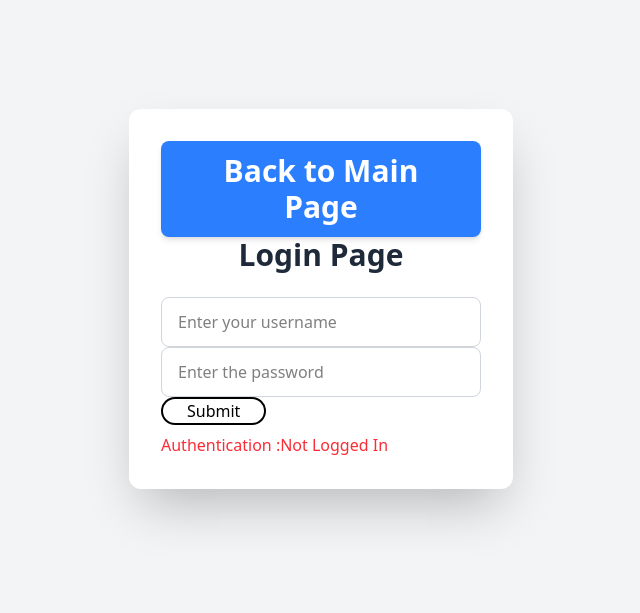
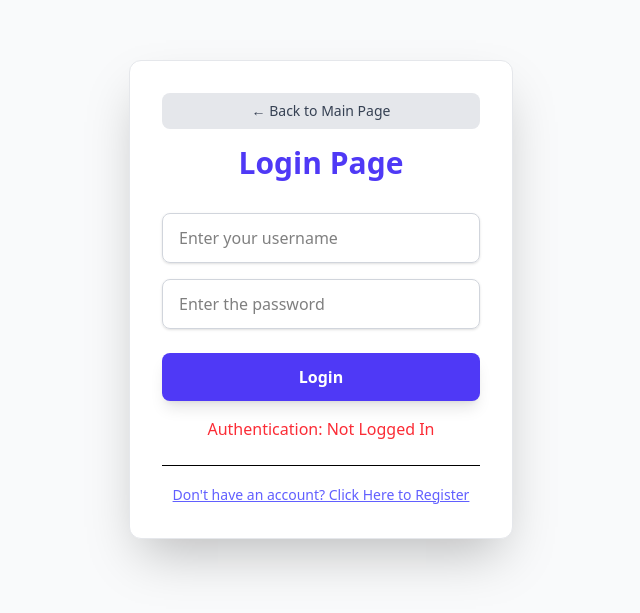
Before and after one commit to ZohaibManzoor2004/QuizApp, a Next.js app: page /login in a window 1280 px wide. Shown: the part 101-714 px from the top of the page, without its empty margins (319-959 px from the left). Built offline with nearby package versions, Linux system fonts and the light colour scheme.

Commit message:
login and quiz questions sequence managed

```diff
--- a/app/admin/addQuestions/page.tsx
+++ b/app/admin/addQuestions/page.tsx
@@ -32,7 +32,6 @@ export default function page({ }: Props) {
         }
 
         var ExistingQuest = await QuestionsData();
-
         console.log("Questions Data read from addQuestions route : ", ExistingQuest);
         console.log("The length of the existing questions array is :", ExistingQuest.length)
 
--- a/app/login/page.tsx
+++ b/app/login/page.tsx
@@ -3,23 +3,32 @@ import React, { useState } from 'react'
 import { useRouter } from "next/navigation";
 import { useUserStore } from "./userStore";
 
-// Correct Import for files in the same directory
-// import { readAuthData } from "./AuthHelper";
 import { authenticateUser } from './AuthHelper';
-
+import { registerUser } from './AuthHelper';
 type Props = {}
 
 export default function Login({ }: Props) {
     const setUsernameStore = useUserStore((state) => state.setUsername); // ✅ top-level hook
     const [username, setUsername] = useState("");
     const [password, setPassword] = useState("");
+    const [pageName, setPageName] = useState("Login Page");
+    const [endpoint, setEndPoint] = useState('')
     const [authMessage, setAuthMessage] = useState("Not Logged In");
     const router = useRouter();
 
     const handleClick = () => {
         router.push("/")
     }
-    const handleSubmit = async (e: React.FormEvent) => {
+
+    const handleRegister = () => {
+        setPageName("Register Page");
+        setEndPoint("Register");
+        console.log("Register mode enabled");
+    };
+
+
+    const handleLogin = async (e: React.FormEvent) => {
+        console.log("Clicked on Login")
         e.preventDefault();
         let response = await authenticateUser(username, password);
         console.log("response from handleSubmit is : ", response);
@@ -30,64 +39,108 @@ export default function Login({ }: Props) {
         if (response.status === "success") {
             response = { status: "success", message: "Logged In", username: username };
             console.log("success");
-            console.log("The necessary user data is : ", response.status,response.message,response.username );
+            console.log("The necessary user data is : ", response.status, response.message, response.username);
             setUsernameStore(response.username);
             setAuthMessage(response.message);
-            if (username === "Admin12"){
+            if (username === "Admin12") {
                 console.log("Admin Logged In!!");
                 router.push("/admin");
             }
-            else{
+            else {
                 router.push("/quiz");
-            }             //console.log("The username from userStore is : ",  await useUserStore((state)=>state.username))
+            }             //console.log("The username from userStore is : ",  await useUserStore((state)=>state.username))
         }
     }
+    const handleSubmit = async (e: React.FormEvent) => {
+        e.preventDefault();
+
+        if (endpoint === "Register") {
+            await registerUser(username, password);
+            router.push("/quiz");
+            return ;
+        }
+
+        await handleLogin(e);
+    };
+
 
     return (
-        // Outer div: Full screen height, centered content, dark background
-        <div className="min-h-screen flex items-center justify-center bg-gray-100 p-4">
+        // Outer div: Full screen height, centered content, light background
+        <div className="min-h-screen flex items-center justify-center bg-gray-50 p-4">
 
 
             {/* Login Card/Container: White background, rounded corners, shadow, max width */}
-            <div className="bg-white p-8 rounded-xl shadow-2xl w-full max-w-sm">
+            <div className="bg-white p-8 rounded-xl shadow-2xl w-full max-w-sm border border-gray-200">
 
-                {/* Title: Large, bold, centered text, margin bottom */}
-                <div className="text-3xl font-bold text-center text-gray-800 mb-6">
+                {/* Header Section */}
+                <div className="mb-8">
+                    {/* Back button and Title Container */}
+                    <div className="flex flex-col items-center space-y-4">
                         <button
-                        className="bg-blue-500 hover:bg-blue-600 text-white font-semibold py-3 px-6 rounded-lg shadow-md transition duration-200 ease-in-out transform hover:scale-105"
+                            className="w-full py-2 px-4 bg-gray-200 text-gray-700 font-medium text-sm rounded-lg hover:bg-gray-300 transition duration-150 ease-in-out"
                             onClick={handleClick}
                         >
-                        Back to Main Page
+                            ← Back to Main Page
                         </button>
-                    Login Page
+                        <h1 className="text-3xl font-extrabold text-center text-indigo-600">
+                            {pageName}
+                        </h1>
+                    </div>
                 </div>
 
-                <form onSubmit={handleSubmit}
-                >
-                    {/* Input field */}
+                <form onSubmit={handleSubmit} className='space-y-4'>
+                    {/* Input field - Username */}
                     <input
                         type="text"
-                        placeholder="Enter your username" // Added placeholder for clarity
+                        placeholder="Enter your username"
                         value={username}
                         onChange={(e) => setUsername(e.target.value)}
-                        // Input styling: Full width, padding, border, focus ring
-                        className="w-full px-4 py-3 border border-gray-300 rounded-lg focus:outline-none focus:ring-2 focus:ring-blue-500 focus:border-blue-500 transition duration-150 ease-in-out"
+                        // Input styling: Full width, padding, border, focus ring, margin bottom
+                        className="w-full px-4 py-3 border border-gray-300 rounded-lg focus:outline-none focus:ring-2 focus:ring-indigo-500 focus:border-indigo-500 transition duration-150 ease-in-out shadow-sm"
                     />
+
+                    {/* Input field - Password */}
                     <input
                         type="password"
                         placeholder="Enter the password"
                         value={password}
                         onChange={(e) => setPassword(e.target.value)}
-                        className="w-full px-4 py-3 border border-gray-300 rounded-lg focus:outline-none focus:ring-2 focus:ring-blue-500 focus:border-blue-500 transition duration-150 ease-in-out"
+                        className="w-full px-4 py-3 border border-gray-300 rounded-lg focus:outline-none focus:ring-2 focus:ring-indigo-500 focus:border-indigo-500 transition duration-150 ease-in-out shadow-sm"
                     />
+
+                    {/* Submit Button Container */}
+                    <div className='pt-2'>
                         <button
-                        className='border-1 border-2 border-black text-black px-6 rounded-full hover:bg-indigo-700  justify-center'
                             type="submit"
+                            // Beautiful Submit Styling: Indigo color, shadow, hover/focus effects, full width
+                            className='w-full py-3 bg-indigo-600 text-white font-semibold
+                                       rounded-lg shadow-lg hover:bg-indigo-700 focus:outline-none
+                                       focus:ring-4 focus:ring-indigo-300 transition duration-200 ease-in-out transform hover:scale-[1.01]'
                         >
-                        Submit
+                            {endpoint === "Register" ? "Register" : "Login"}
                         </button>
-                    <h2 className="text-red-500 mt-2"> Authentication :{authMessage}</h2>
+                    </div>
                 </form>
+
+                {/* Authentication Message */}
+                <h2 className={`text-center mt-4 font-medium ${authMessage === "Logged In" ? 'text-green-600' : 'text-red-500'}`}>
+                    Authentication: {authMessage}
+                </h2>
+
+                {/* Register Toggle Button */}
+                <div className="mt-6 border-t pt-4 text-center">
+                    {endpoint === "Register" ? (
+                        <button onClick={() => { setPageName("Login Page"); setEndPoint(""); }}
+                            className="text-sm text-indigo-500 hover:text-indigo-700 transition duration-150 underline" >
+                            Already have an account? Go to Login
+                        </button>
+                    ) : (
+                        <button onClick={handleRegister}
+                            className="text-sm text-indigo-500 hover:text-indigo-700 transition duration-150 underline">
+                            Don't have an account? Click Here to Register
+                        </button>
+                    )}
+                </div>
             </div>
         </div>
     )
--- a/app/quiz/page.tsx
+++ b/app/quiz/page.tsx
@@ -5,66 +5,92 @@ import { useRouter } from "next/navigation";
 import { QuestionsData } from './Questions';
 import { saveReport } from './Submit';
 
-type Props = {}
-export default function Quiz({ }: Props) {
-let username = useUserStore((state) => state.username);
+export default function Quiz() {
 
+    const username = useUserStore((state) => state.username);
+    const router = useRouter();
+
+    const [userAnswers, setUserAnswers] = useState<{ [key: number]: string }>({});
+    const [questions, setQuestions] = useState<any[]>([]);
+    const [viewQues, setViewQues] = useState(false);
+    const [currentIndex, setCurrentIndex] = useState(0);
+
+    // Redirect if not logged in
     useEffect(() => {
         if (!username) {
             router.replace('./login');
         }
-    })
-    let toggle = false;
-    const [userAnswers, setUserAnswers] = useState<{ [key: number]: string }>({});
-    let [questions, setQuestions] = useState<any[]>([]);
-    let [viewQues, setViewQues] = useState(toggle);
-   // let [inputType, setInputType] = useState("");
-    const router = useRouter();
+    }, [username, router]);
+
+    // Start Quiz
     const handleClick = async () => {
-        setViewQues(!toggle);
-        let QuestionData = await QuestionsData();
-        setQuestions(QuestionData)
-        console.log("The questions' data consoled from HandleClick : ", QuestionData);
-        console.log("QuestionData.options : ", QuestionData[1].correctAnswers);
-    }
+        const QuestionData = await QuestionsData();
+        setQuestions(QuestionData);
+        setViewQues(true);
+        console.log("Loaded question data: ", QuestionData);
+    };
+
+    // Submit Quiz
     const handleSubmitQuiz = async () => {
-        console.log("Quiz is Submitted: ");
         await saveReport({ username, answers: userAnswers, date: new Date() });
         alert("Quiz submitted!");
         router.replace('./report');
     };
+
     return (
         <div className="min-h-screen bg-gray-50 p-8">
             <div className="max-w-2xl mx-auto bg-white rounded-lg shadow-md p-6">
+
                 <div className="text-2xl font-bold text-gray-800 mb-4">
                     This is Quiz Page
                 </div>
+
                 <h1 className="text-lg text-gray-600">
-                    The Username is: <span className="font-semibold text-blue-600">
+                    The Username is:
+                    <span className="font-semibold text-blue-600">
                         {username || "Not logged in"}
                     </span>
                 </h1>
-                <button onClick={handleClick}
-                    className="flex center border-2">
+
+                {!viewQues && (
+                    <button
+                        onClick={handleClick}
+                        className="border-2 px-4 py-2 mt-4"
+                    >
                         Click to start Quiz
                     </button>
+                )}
+
+                {/* Show only ONE question at a time */}
                 {viewQues && questions.length > 0 && (
                     <div className="mt-6 space-y-4">
-                        {questions.map((q, index) => (
-                            <div key={index} className="max-w-2xl mx-auto bg-white rounded-lg shadow-md p-6">
-                                <h2 className="text-xl font-bold">Question {index + 1}:</h2>
-                                <p>{q.question}</p>
-                                {q.options.map((option: string, idx: number) => {
-                                    const opType = q.correctAnswers.length > 1 ? "checkbox" : "radio";
+
+                        {/* Current Question */}
+                        <div className="max-w-2xl mx-auto bg-white rounded-lg shadow-md p-6">
+                            <h2 className="text-xl font-bold">
+                                Question {currentIndex + 1} of {questions.length}:
+                            </h2>
+
+                            <p className="mt-2">{questions[currentIndex].question}</p>
+
+                            {questions[currentIndex].options.map((option: string, idx: number) => {
+                                const opType =
+                                    questions[currentIndex].correctAnswers.length > 1
+                                        ? "checkbox"
+                                        : "radio";
+
                                 return (
-                                        <label key={idx} className="block">
+                                    <label key={idx} className="block mt-2">
                                         <input
                                             type={opType}
-                                                    name={`question-${index}`}
+                                            name={`question-${currentIndex}`}
                                             value={option}
-                                                    checked={userAnswers[index] === option}
+                                            checked={userAnswers[currentIndex] === option}
                                             onChange={(e) =>
-                                                        setUserAnswers(prev => ({ ...prev, [index]: e.target.value }))
+                                                setUserAnswers(prev => ({
+                                                    ...prev,
+                                                    [currentIndex]: e.target.value
+                                                }))
                                             }
                                             className="mr-2"
                                         />
@@ -72,16 +98,31 @@ let username = useUserStore((state) => state.username);
                                     </label>
                                 );
                             })}
+                        </div>
 
-                            </div>
-                        ))}
-                        <button className='flex center border-2' onClick={handleSubmitQuiz}>
+                        {/* NEXT button (not on last question) */}
+                        {currentIndex < questions.length - 1 && (
+                            <button
+                                className="border px-4 py-2"
+                                onClick={() => setCurrentIndex(currentIndex + 1)}
+                            >
+                                Next
+                            </button>
+                        )}
+
+                        {/* SUBMIT button (only last question) */}
+                        {currentIndex === questions.length - 1 && (
+                            <button
+                                className="border px-4 py-2"
+                                onClick={handleSubmitQuiz}
+                            >
                                 Submit Quiz
                             </button>
+                        )}
                     </div>
                 )}
 
             </div>
         </div>
-    )
+    );
 }
--- a/data.json
+++ b/data.json
@@ -8,35 +8,59 @@
     "password": "adminpassword"
   },
   {
-        "username":"Sufyan",
-        "password":"sufyan"
+    "username": "Sufyan",
+    "password": "sufyan"
   },
   {
-        "username":"zebi",
-        "password":"zebi12"
+    "username": "zebi",
+    "password": "zebi12"
   },
   {
-        "username":"Admin12",
-        "password":"Admin12"
+    "username": "Admin12",
+    "password": "Admin12"
   },
   {
-        "username":"ali",
-        "password":"ali12"
+    "username": "ali",
+    "password": "ali12"
   },
   {
-        "username":"khan",
-        "password":"khan12"
+    "username": "khan",
+    "password": "khan12"
   },
   {
-        "username":"zohaib",
-        "password":"zohaib12"
+    "username": "zohaib",
+    "password": "zohaib12"
   },
   {
-        "username":"sufyan",
-        "password":"sufyan12"
+    "username": "sufyan",
+    "password": "sufyan12"
   },
   {
-        "username":"ali",
-        "password":"ali12"
+    "username": "ali",
+    "password": "ali12"
+  },
+  {
+    "username": "qasmi",
+    "password": "qasmi12"
+  },
+  {
+    "username": "zebi",
+    "password": "zebi12"
+  },
+  {
+    "username": "zebi",
+    "password": "zebi12"
+  },
+  {
+    "username": "ali",
+    "password": "ali11"
+  },
+  {
+    "username": "fahad11",
+    "password": "fahad11"
+  },
+  {
+    "username": "ali",
+    "password": "ali11"
   }
 ]
```
Also changed, not shown: app/login/AuthHelper.tsx (+10 -16 lines), reports.json (+52 -0 lines), app/quiz/abc.tsx (added). Lines whose indentation alone changed are shown as unchanged.
